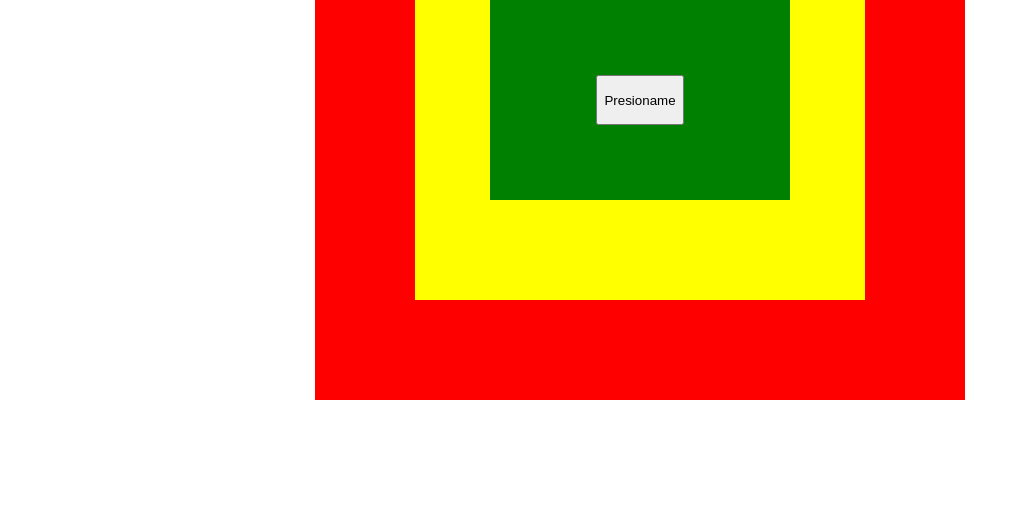
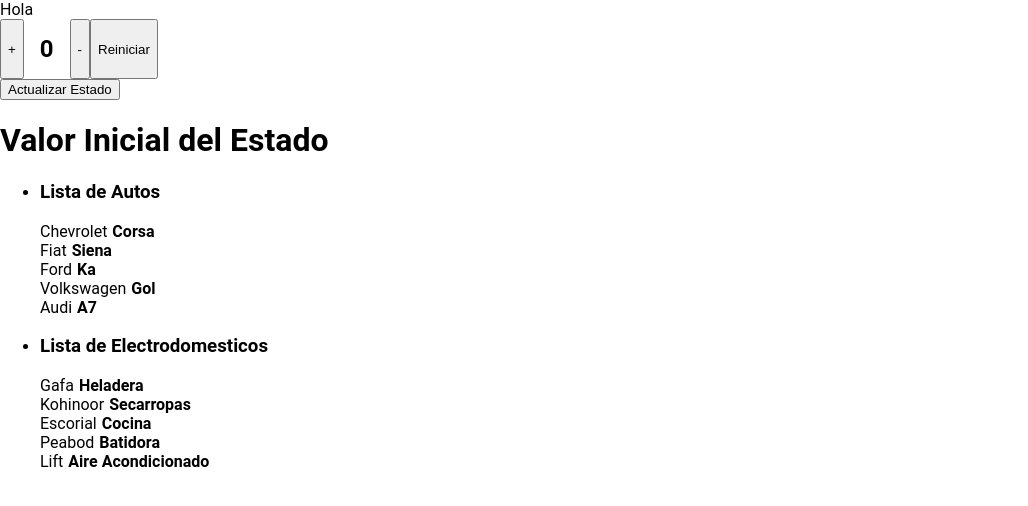
Before and after one commit to Academia-Numen/la-costa-react-clases, a React (Create React App) app: page / in a window 1280 px wide. Shown: the top 506 px of the page, without its empty margins (0-1028 px from the left). Built offline with nearby package versions, Linux system fonts and the light colour scheme.

Commit message:
Clase 3: ejemplos de useState

```diff
--- a/src/App.css
+++ b/src/App.css
@@ -6,7 +6,3 @@
 .App {
   text-align: center;
 }
-
-h2 {
-  color: red;
-}
--- a/src/App.js
+++ b/src/App.js
@@ -1,36 +1,51 @@
+import { useState } from 'react';
 import './App.css';
+import Contador from './components/Contador';
+import Lista from './components/Lista';
+
+const autosData = [
+  { id: 1, strong: 'Corsa', span: 'Chevrolet' },
+  { id: 2, strong: 'Siena', span: 'Fiat' },
+  { id: 3, strong: 'Ka', span: 'Ford' },
+  { id: 4, strong: 'Gol', span: 'Volkswagen' },
+  { id: 5, strong: 'A7', span: 'Audi' },
+]
+
+const electrodomesticosData = [
+  { id: 1, strong: 'Heladera', span: 'Gafa' },
+  { id: 2, strong: 'Secarropas', span: 'Kohinoor' },
+  { id: 3, strong: 'Cocina', span: 'Escorial' },
+  { id: 4, strong: 'Batidora', span: 'Peabod' },
+  { id: 5, strong: 'Aire Acondicionado', span: 'Lift' },
+]
 
 function App() {
 
-  const estilos = {
-    div1: { backgroundColor: 'red', width: 650, height: 400, margin: '0 auto' },
-    div2: { backgroundColor: 'yellow', width: 450, height: 300, margin: '0 auto' },
-    div3: { backgroundColor: 'green', width: 300, height: 200, margin: '0 auto',
-      display: 'flex', justifyContent: 'center', alignItems: 'center' },
-    btn: { height: 50 },
-  }
 
-  function eventHandler(e) {
-    e.target.style.backgroundColor = 'blue';
-  }
+  const [estado, setEstado] = useState('Valor Inicial del Estado');
+  const [autos, setAutos] = useState(() => autosData);
+  const [electrodomesticos, setElectrodomesticos] = useState(electrodomesticosData);
 
-  function detenerPropagacion(e) {
-    e.stopPropagation();
-  }
+  function actualizarEstado() {
+    setEstado('Nuevo valor de Estado');
+    setAutos(prevState => [...prevState,
+      { id: 6, strong: 'Bora', span: 'Volkswagen' },
+      { id: 7, strong: 'TT', span: 'Audi' },
+    ])
+    setElectrodomesticos(prevState => [...prevState,
+      { id: 6, strong: 'Aire Acondicionado', span: 'LG' },
+    ])
+  };
 
   return (
-    <div style={estilos.div1} onClick={eventHandler}>
+    <div>
+      <Contador />
 
-      <div style={estilos.div2} onClick={detenerPropagacion}>
+      <button onClick={actualizarEstado}>Actualizar Estado</button>
+      <h1>{ estado }</h1>
 
-        <div style={estilos.div3}>
-
-          <button style={estilos.btn}>Presioname</button>
-
-        </div>
-
-      </div>
-
+      <Lista titulo='Lista de Autos' lista={autos} />
+      <Lista titulo='Lista de Electrodomesticos' lista={electrodomesticos} />
     </div>
   );
 }
--- /dev/null
+++ b/src/components/Contador.js
@@ -0,0 +1,24 @@
+import { useState } from "react";
+
+const Contador = () => {
+
+    const [contador, setContador] = useState(0);
+
+    const sumar = () => setContador(valorActual => valorActual + 1);
+    const restar = () => setContador(prevState => prevState - 1);
+    const reiniciar = () => setContador(0);
+
+    return (
+        <>
+            <div>Hola</div>
+            <div style={{display: "flex"}}>
+                <button onClick={sumar}>+</button>
+                <h2 style={{ margin: '1rem' }}>{contador}</h2>
+                <button onClick={restar}>-</button>
+                <button onClick={reiniciar}>Reiniciar</button>
+            </div>
+        </>
+     );
+}
+
+export default Contador;
```
